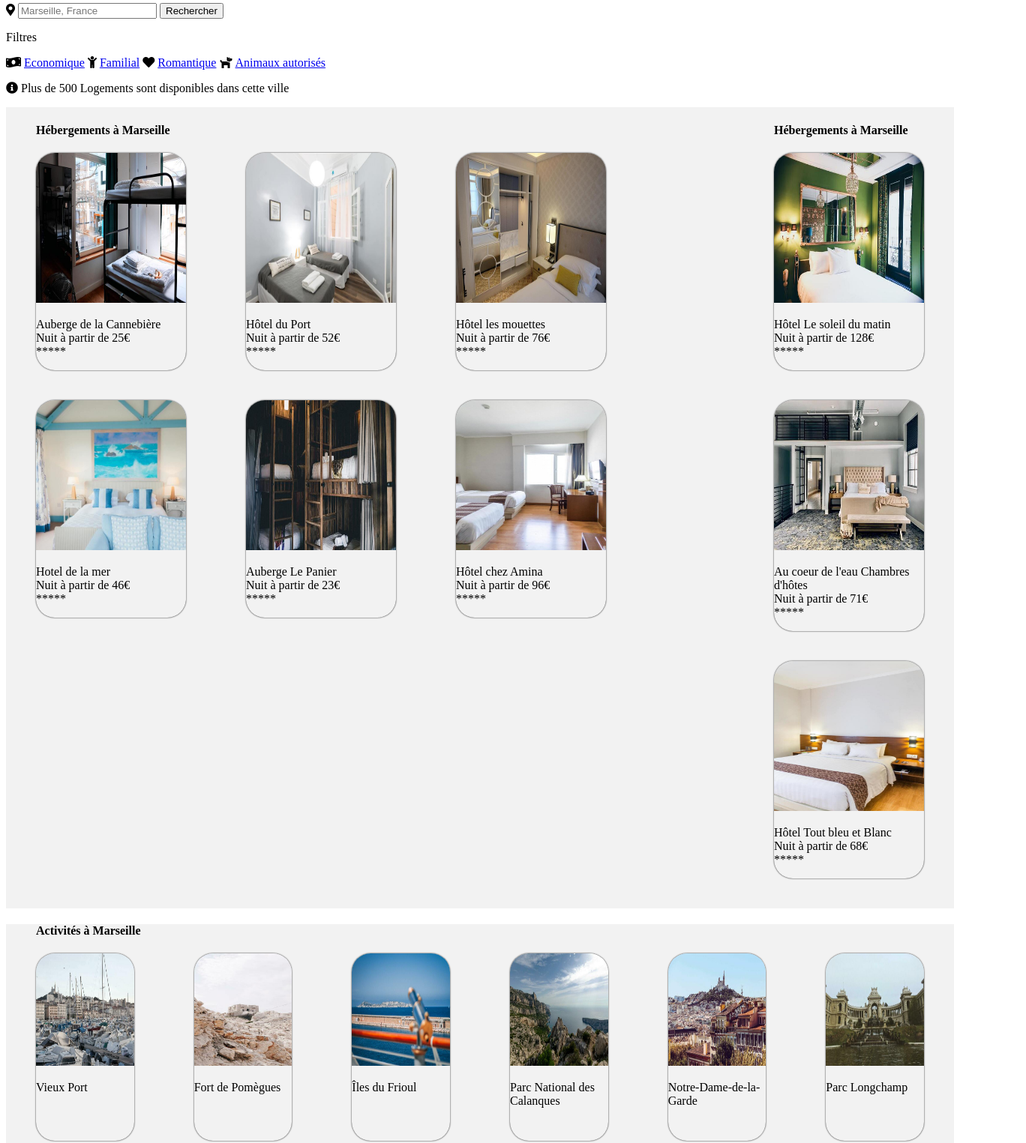
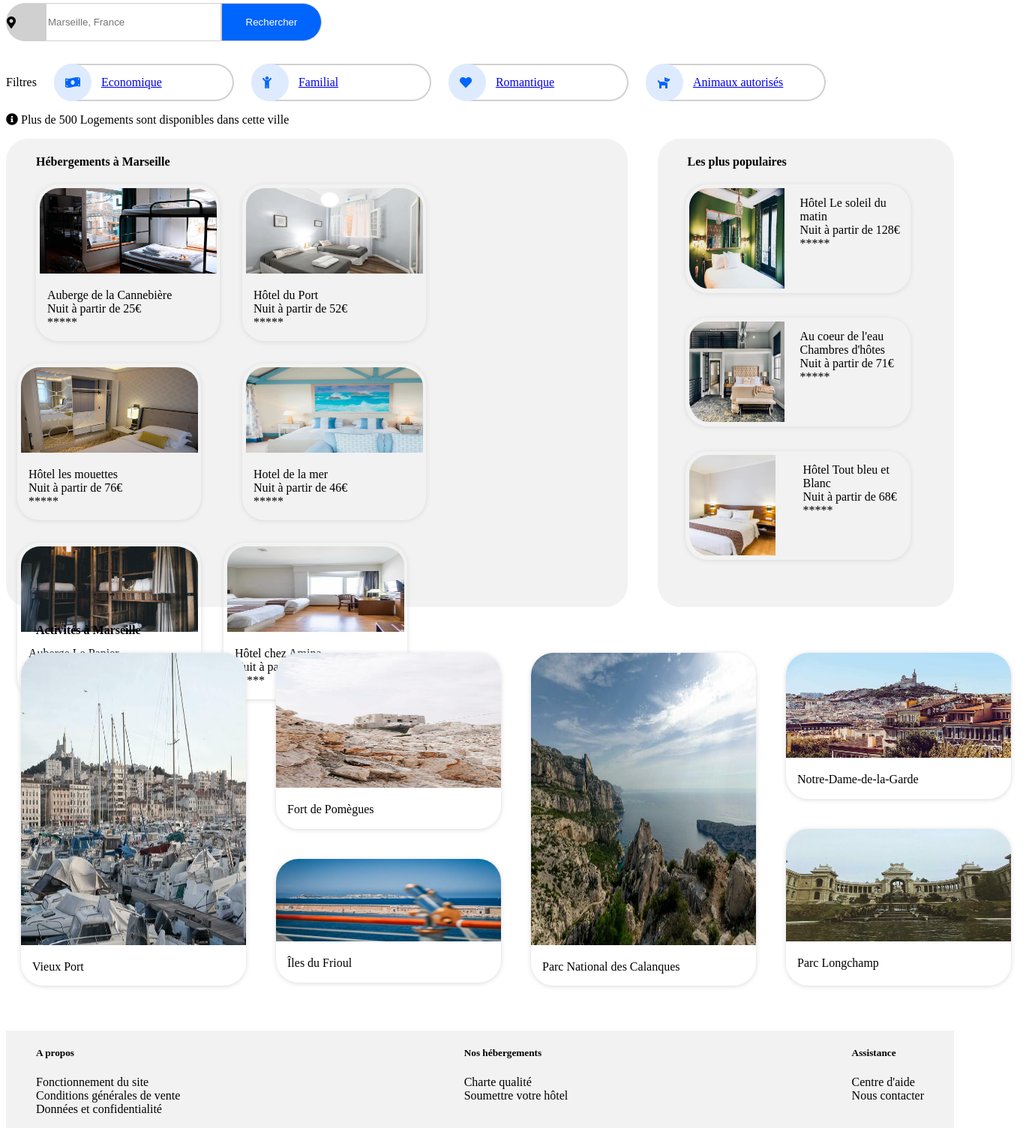
Before and after one commit to Alexandre-HERY/Projet_Reservia, a plain HTML site: page index.html in a window 1280 px wide. Shown: the part 216-1741 px from the top of the page at 75% size, 1368 px wide, since content can reach past the window. Drawn offline with Linux system fonts and the light colour scheme.

Commit message:
add (alexandre-hery-main): add css
Added border, flex.

```diff
--- a/index.html
+++ b/index.html
@@ -28,17 +28,51 @@
         </section>
 
         <section class="finder">
+            <div class="border_finder">
+            <div class="logo_marker">
             <i class="fas fa-map-marker-alt"></i>
-            <input type="search" id="site-search" placeholder="Marseille, France">
-            <button>Rechercher</button>
+            </div>
+            <input class="research" type="search" id="site-search" placeholder="Marseille, France">
+            <button class="button">Rechercher</button>
+            </div>
         </section>
 
         <section class="filter">
-            <p>Filtres</p>
-            <i class="fas fa-money-bill-wave"></i> <a href="#cheap">Economique</a>
-            <i class="fas fa-child"></i> <a href="family">Familial</a>
-            <i class="fas fa-heart"></i> <a href="love">Romantique</a>
-            <i class="fas fa-dog"></i> <a href="pet">Animaux autorisés</a>
+            <div class="filter_all">
+                <p>Filtres</p>
+
+            <div class="logo">
+                <div class="logo_border">
+            <i class="fas fa-money-bill-wave"></i>
+                </div>
+                <a class="filter_text" href="#cheap">Economique</a>
+
+            </div>
+
+            <div class="logo">
+                <div class="logo_border">
+            <i class="fas fa-child"></i>
+                </div>
+
+            <a class="filter_text" href="family">Familial</a>
+            </div>
+
+            <div class="logo">
+                <div class="logo_border">
+            <i class="fas fa-heart"></i>
+                </div>
+
+            <a class="filter_text" href="love">Romantique</a>
+            </div>
+
+            <div class="logo">
+                <div class="logo_border">
+            <i class="fas fa-dog"></i>
+                </div>
+
+            <a class="filter_text" href="pet">Animaux autorisés</a>
+            </div>
+            </div>
 
             <p class="info">
                 <i class="fas fa-info-circle"></i>
@@ -50,7 +84,7 @@
         <section class="hebergement">
             <h4>Hébergements à Marseille</h4>
             <div class="renting_all wrap">
-            <div class="renting_pict">
+            <div class="renting_pict can">
                 <img class="cannebiere" src="cannebiere.jpg" alt="Hotel de la Cannebiere" />
                 <span><div class="vieux_text">
                     <p>
@@ -80,7 +114,7 @@
                     </p>
                 </div>
             </div>
-            <div class="renting_pict">
+            <div class="renting_pict hotelmer">
                 <img class="mer" src="hotel_mer.jpg" alt="Hotel de la mer" />
                 <div class="vieux_text">
                     <p>
@@ -116,11 +150,11 @@
 
         </section>
         <section class="populaire">
-            <h4>Hébergements à Marseille</h4>
+            <h4>Les plus populaires</h4>
                 <div class="curve_all column">
                     <div class="curve_pict">
                         <img class="matin" src="soleil_matin.jpg" alt="Hotel soleil matin" />
-                            <div class="vieux_text">
+                            <div class="curve_text">
                                 <p>Hôtel Le soleil du matin<br>
                                     Nuit à partir de 128€<br>
                                     *****
@@ -129,7 +163,7 @@
                     </div>
                     <div class="curve_pict">
                         <img class="eau" src="coeur_eau.jpg" alt="Coeur eau chambre hote" />
-                            <div class="vieux_text">
+                            <div class="curve_text">
                                 <p>Au coeur de l'eau Chambres d'hôtes<br>
                                     Nuit à partir de 71€<br>
                                     *****
@@ -156,16 +190,18 @@
                     <p>Vieux Port</p></span>
                 </div>
             </div>
-            <div class="activity_pict">
+            <div class="activity_column">
+            <div class="activity_pict pom">
                 <img class="pomegues" src="pomegues.jpg" alt="Fort de Pomègues" />
                 <div class="vieux_text">
                     <p>Fort de Pomègues</p>
                 </div>
             </div>
-            <div class="activity_pict">
+            <div class="activity_pict fri">
                 <img class="frioul" src="frioul.jpg" alt="Îles du Frioul" />
                 <div class="vieux_text">
                     <p>Îles du Frioul</p>
+                </div>
                 </div>
             </div>
             <div class="activity_pict">
@@ -174,17 +210,19 @@
                     <p>Parc National des Calanques</p>
                 </div>
             </div>
-            <div class="activity_pict">
+            <div class="activity_column">
+            <div class="activity_pict notre">
                 <img class="notre_dame" src="notre_dame.jpg" alt="Notre Dame de la Garde" />
                 <div class="vieux_text">
                     <p>Notre-Dame-de-la-Garde</p>
                 </div>
             </div>
-            <div class="activity_pict">
+            <div class="activity_pict long">
                 <img class="longchamp" src="longchamp.jpg" alt="Parc Longchamp" />
                 <div class="vieux_text">
                     <p>Parc Longchamp</p>
                 </div>
+            </div>
             </div>
             </div>
         </section>
--- a/style.css
+++ b/style.css
@@ -1,10 +1,11 @@
 header{ /*HEADER*/
     display: flex;
     justify-content: space-between;
-    background-color: #F2F2F2;
 }
 .menu{
 
+}
+body{
 }
 .reservia_logo{
     width: 30%
@@ -20,16 +21,97 @@ footer{
     display: flex;
     justify-content: space-between;
 }
-
+.logo_marker{
+    width: 51px;
+    height: 49px;
+    border-top-left-radius: 30px;
+    border-bottom-left-radius: 30px;
+    border: 1px solid rgb(208, 208, 208);
+    background-color: rgb(208, 208, 208);
+    display: flex;
+    align-items: center;
+}
+.research{
+    height: 51px;
+    width: 234px;
+    border: 1px solid rgb(208, 208, 208);
+}
+.button{
+    height: 51px;
+    width: 134px;
+    background-color: #0065FC;
+    border-top-right-radius: 30px;
+    border-bottom-right-radius: 30px;
+    border: 1px solid rgb(208, 208, 208);
+    color: white;
+}
+.border_finder{
+    display: flex;
+    justify-content: flex-start;
+    align-items: center;
+}
+.filter_all{
+    display: flex;
+    margin-top: 30px;
+}
+.filter_text{
+    margin-left: 13px;
+}
+.logo{
+    display: flex;
+    justify-content: flex-start;
+    align-items: center;
+    width: 238px;
+    height: 46px;
+    border: 2px solid rgb(208, 208, 208);
+    border-left-width: 0px;
+    border-radius: 30px;
+    margin-left: 23px;
+    vertical-align: middle;
+}
+.logo_border{
+    width: 50px;
+    height: 50px;
+    background-color: #DEEBFF;
+    border-radius: 30px;
+    align-items: center;
+    display: flex;
+}
+.logo_border i{
+    margin-left: 15px;
+    color: #0065FC;
+}
 .wrap{
     flex-wrap: wrap;
 }
-
+.hebergement{
+    width: 880px;
+    height: 625px;
+    margin-right: 40px;
+}
+.populaire{
+    width: 420px;
+    height: 625px;
+}
+.renting_pict{
+    box-shadow: 0px 1px 6px 0px #dadada;
+    border-radius: 30px;
+    width: 245px;
+    height: 200;
+    margin-right: 15px;
+    margin-left: 15px;
+    margin-bottom: 30px;
+}
 .cannebiere, .port, .mouettes, .mer, .panier, .amina{
-    width: 200px;
-    height: 200px;
-    border-top-left-radius: 25px;
-    border-top-right-radius: 25px;
+    width: 236px;
+    height: 114px;
+    border-top-left-radius: 30px;
+    border-top-right-radius: 30px;
+    padding-left: 5px;
+    padding-top: 5px;
+}
+.renting_pict.can, .renting_pict.hotelmer{
+    margin-left: 40px;
 }
 .renting{
     display: flex;
@@ -38,24 +120,61 @@ footer{
     display: flex;
     justify-content: space-between;
 }
+.curve_pict{
+    width: 343px;
+    height: 145px;
+    margin-bottom: 33px;
+    margin-left: 37px;
+    margin-right: 40px;
+    display: flex;
+}
 .column{
     flex-direction: column;
     margin-top: 0px;
 }
 .bleu, .matin, .eau{
-    width: 200px;
-    height: 200px;
-    border-top-left-radius: 25px;
-    border-top-right-radius: 25px;
+    width: 127px;
+    height: 134px;
+    border-top-left-radius: 30px;
+    border-bottom-left-radius: 30px;
+    padding-top: 5px;
+    padding-left: 5px;
+    margin-right: 21px;
 
 }
 .vieux_port, .pomegues, .calanques, .longchamp, .notre_dame, .frioul{
-    width: 100%;
-    height: 60%;
-    border-top-left-radius: 25px;
-    border-top-right-radius: 25px;
+    border-top-left-radius: 30px;
+    border-top-right-radius: 30px;
 }
-.activity, .renting, .populaire{
+.vieux_port, .calanques{
+    width: 300px;
+    height: 390px;
+}
+.pomegues{
+    width: 300px;
+    height: 180px;
+}
+.frioul{
+    width: 300px;
+    height: 110px;
+}
+.notre_dame{
+    width: 300px;
+    height: 140px;
+}
+.longchamp{
+    width: 300px;
+    height: 150px;
+}
+
+.hebergement, .populaire{
+    background-color: #F2F2F2;
+    border-top-left-radius: 30px;
+    border-top-right-radius: 30px;
+    border-bottom-left-radius: 30px;
+    border-bottom-right-radius: 30px;
+}
+footer{
     background-color: #F2F2F2;
 }
 .activity_all{
@@ -65,14 +184,51 @@ footer{
     display: flex;
 }
 
-.activity_pict, .renting_pict, .curve_pict{
-    margin-left: 40px;
-    margin-right: 40px;
+.activity_pict, .curve_pict, .activity__pict{
+    box-shadow: 0px 1px 6px 0px #dadada;
+    border-radius: 30px;
+    width: 300px;
+}
+.activity_pict{
+    margin-left: 20px;
+    margin-right: 20px;
+}
+.activity_pict.pom{
     margin-bottom: 40px;
-    box-shadow: 0px 0px 2px 0px black;
-    border-radius: 25px;
-    width: 200px;
+    height: 235px;
 }
+.activity_pict.fri{
+    height: 165px;
+}
+.activity_pict.notre{
+    height: 195px;
+    margin-bottom: 40px;
+}
+.activity_pict.long{
+    height: 209px;
+}
+.activity{
+    margin-bottom: 60px;
+}
+
+
+
+
+
+
+
 h4{
     margin-left: 40px;
 }
+
+
+.vieux_text{
+    padding-left: 15px;
+}
+.about, .quality, .help{
+    margin-left: 40px;
+    margin-right: 40px;
+}
+.activity_column{
+    flex-direction: column;
+}
```
